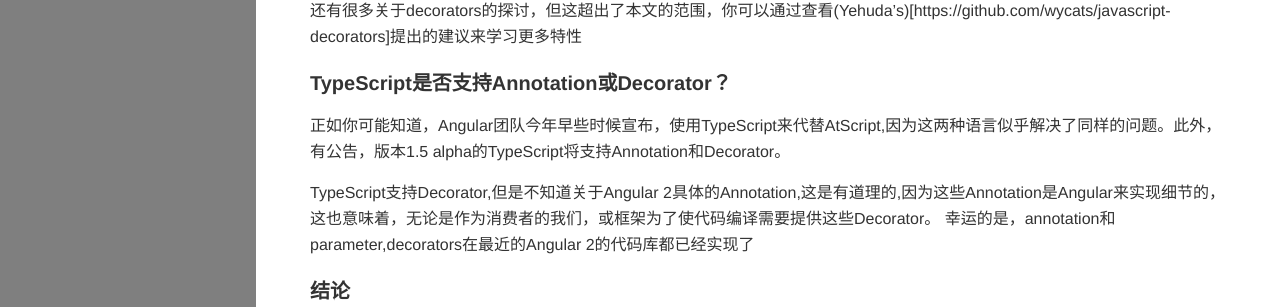
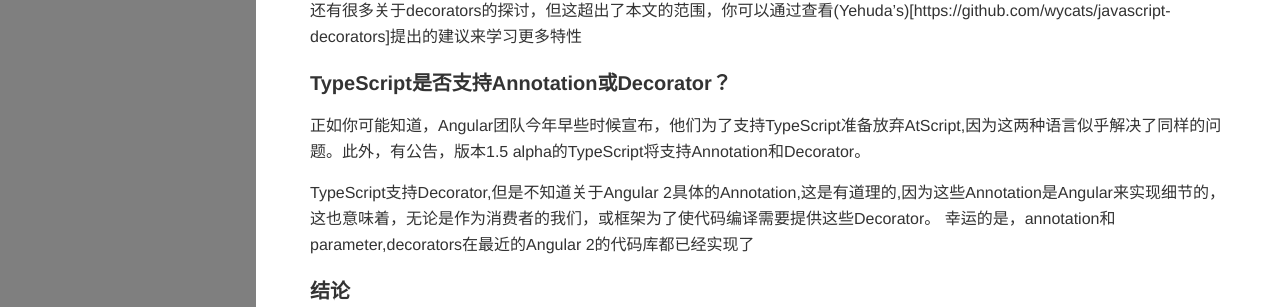
Before and after one commit to kittencup/kittencup.github.io, a Jekyll site: the page built from _posts/2015-08-05-Annotation和Decorator之间的区别.md, in a window 1280 px wide. Shown: the part 2877-3184 px from the top of the page. Built offline with Jekyll 4.4.1, drawn with Linux system fonts in a browser that asks for light colours; nearby versions of some CDN libraries; some web fonts are replaced; Markdown is read by kramdown in place of the engine named in the settings; comment, search, counter and statistics services are not loaded.

Commit message:
Update 2015-08-05-Annotation和Decorator之间的区别.md

```diff
--- a/_posts/2015-08-05-Annotation和Decorator之间的区别.md
+++ b/_posts/2015-08-05-Annotation和Decorator之间的区别.md
@@ -131,7 +131,7 @@
 
 #### TypeScript是否支持Annotation或Decorator？
 
-正如你可能知道，Angular团队今年早些时候宣布，使用TypeScript来代替AtScript,因为这两种语言似乎解决了同样的问题。此外，有公告，版本1.5 alpha的TypeScript将支持Annotation和Decorator。
+正如你可能知道，Angular团队今年早些时候宣布，他们为了支持TypeScript准备放弃AtScript,因为这两种语言似乎解决了同样的问题。此外，有公告，版本1.5 alpha的TypeScript将支持Annotation和Decorator。
 
 TypeScript支持Decorator,但是不知道关于Angular 2具体的Annotation,这是有道理的,因为这些Annotation是Angular来实现细节的，这也意味着，无论是作为消费者的我们，或框架为了使代码编译需要提供这些Decorator。
 幸运的是，annotation和parameter,decorators在最近的Angular 2的代码库都已经实现了
```
